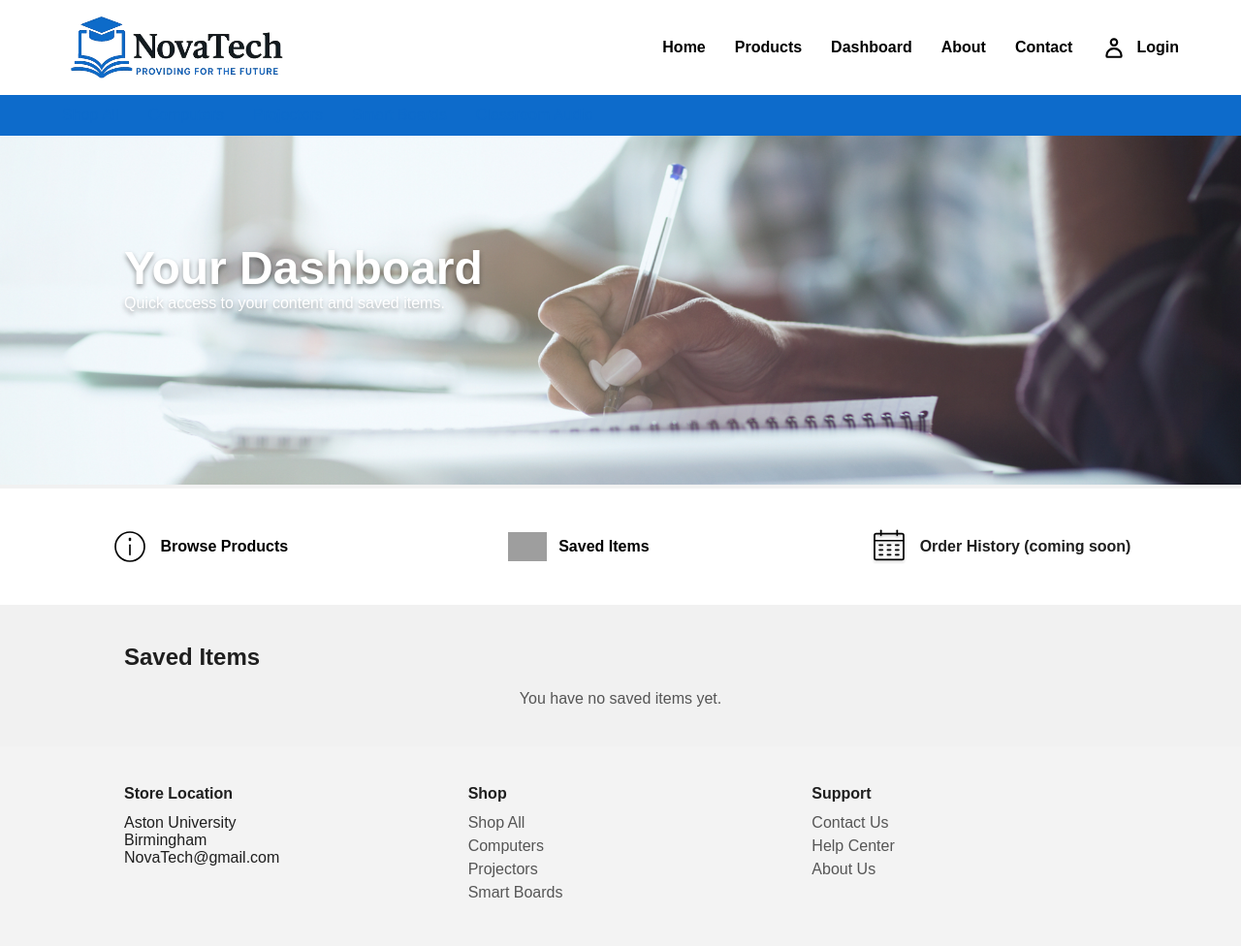
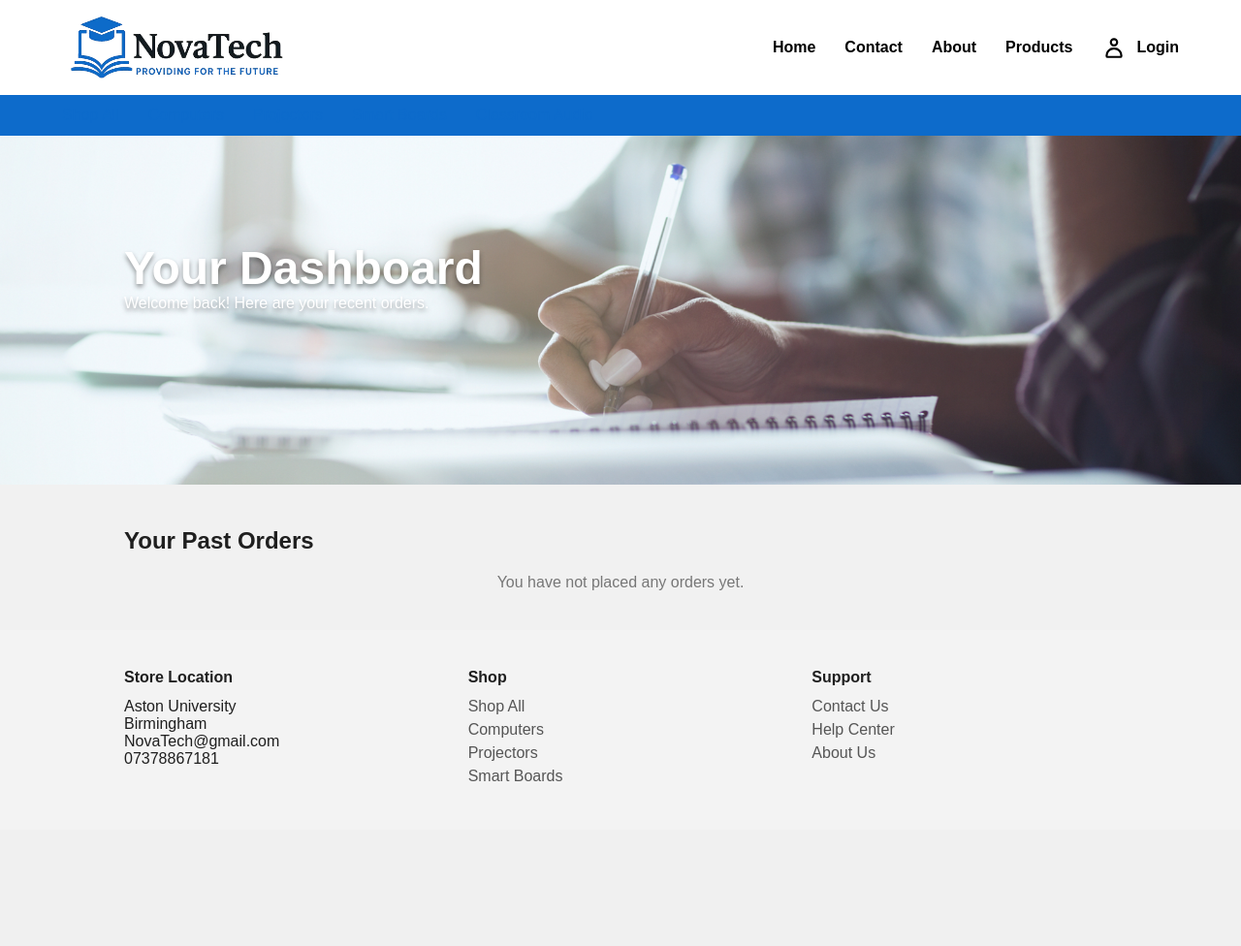
Before and after one commit to Helah77506/NovaTech, a PHP site: page /dashboard.html in a window 1280 px wide. Shown: the whole page at 97% size. After the commit the page ends 806 px from the top, so only its background shows below. Run offline with PHP 8.4, Linux system fonts and the light colour scheme; grey boxes are pictures that could not be loaded.

Commit message:
big changes bro

```diff
--- a/dashboard.css
+++ b/dashboard.css
@@ -1,23 +1,50 @@
 @import url('home.css');
 
-.saved-section {
+.dashboard-section {
     padding: 40px 10%;
 }
 
-.saved-section h2 {
-    margin-bottom: 20px;
+.orders-grid {
+    display: flex;
+    flex-direction: column;
+    gap: 24px;
+}
+
+.order-card {
+    background: #fff;
+    border-radius: 12px;
+    padding: 20px;
+    box-shadow: var(--shadow);
+}
+
+.order-card h4 {
+    margin-bottom: 10px;
+}
+
+.order-items {
+    display: grid;
+    grid-template-columns: repeat(auto-fit, minmax(220px, 1fr));
+    gap: 16px;
+    margin-top: 10px;
+}
+
+.order-item {
+    display: flex;
+    align-items: center;
+    gap: 12px;
+    background: #f9f9f9;
+    padding: 10px;
+    border-radius: 8px;
+}
+
+.order-item img {
+    width: 50px;
+    height: 50px;
+    object-fit: contain;
 }
 
 .empty-msg {
-    display: none;
-    color: #555;
+    text-align: center;
+    color: #777;
     margin-top: 20px;
-    font-size: 1rem;
-    text-align: center;
 }
-
-.icon a {
-    text-decoration: none;
-    color: #000;
-    font-weight: 600;
-}
--- a/dashboard.html
+++ b/dashboard.html
@@ -5,8 +5,6 @@
     <meta name="viewport" content="width=device-width, initial-scale=1.0">
     <title>Dashboard | NovaTech</title>
     <link rel="stylesheet" href="dashboard.css">
-    <script src="dashboard.js"></script>
-
 </head>
 
 <body>
@@ -15,12 +13,10 @@
     <img src="Assets/Home/Logo.png" alt="logo" class="logo" />
     <nav class="nav">
         <a href="Home.html">Home</a>
-        <a href="product.html">Products</a>
-        <a href="dashboard.html">Dashboard</a>
+         <a href="contact.html">Contact</a>
         <a href="about.html">About</a>
-        <a href="contact.html">Contact</a>
+         <a href="product.html">Products</a>
         <div class="nav-icons">
-
             <img src="Assets/Home/user.svg" alt="User" />
             <a href="login.html">Login</a>
         </div>
@@ -41,30 +37,15 @@
     <img src="Assets/Home/Hero.png" alt="Dashboard Banner">
     <div class="hero-text">
         <h1>Your Dashboard</h1>
-        <p>Quick access to your content and saved items.</p>
+        <p>Welcome back! Here are your recent orders.</p>
     </div>
 </section>
 
 <main>
-    <section class="icon-bar">
-        <div class="icon">
-            <img src="Assets/Home/info.svg">
-            <a href="product.html">Browse Products</a>
-        </div>
-        <div class="icon">
-            <img src="Assets/Home/sale.svg">
-            <a href="#saved">Saved Items</a>
-        </div>
-        <div class="icon">
-            <img src="Assets/Home/calender.svg">
-            <span>Order History (coming soon)</span>
-        </div>
-    </section>
-
-    <section id="saved" class="saved-section">
-        <h2>Saved Items</h2>
-        <div id="savedContainer" class="product-grid"></div>
-        <p id="noSavedMessage" class="empty-msg">You have no saved items yet.</p>
+    <section class="dashboard-section">
+        <h2>Your Past Orders</h2>
+        <div id="ordersContainer" class="orders-grid"></div>
+        <p id="noOrdersMessage" class="empty-msg">You have not placed any orders yet.</p>
     </section>
 </main>
 
@@ -72,7 +53,7 @@
     <div class="col">
         <h4>Store Location</h4>
         <p>Aston University<br>Birmingham</p>
-        <p>NovaTech@gmail.com<br></p>
+        <p>NovaTech@gmail.com<br>07378867181</p>
     </div>
     <div class="col">
         <h4>Shop</h4>
@@ -89,35 +70,6 @@
     </div>
 </footer>
 
-<script>
-function loadSaved() {
-    const saved = JSON.parse(localStorage.getItem("savedItems") || "[]");
-    const container = document.getElementById("savedContainer");
-    const noMsg = document.getElementById("noSavedMessage");
-
-    container.innerHTML = "";
-    if (!saved.length) {
-        noMsg.style.display = "block";
-        return;
-    }
-
-    noMsg.style.display = "none";
-
-    saved.forEach(item => {
-        const card = document.createElement("div");
-        card.className = "product-card";
-        card.innerHTML = `
-            <img src="${item.image}" alt="${item.name}">
-            <h3>${item.name}</h3>
-            <div class="price">£${item.price.toLocaleString()}</div>
-            <button class="details-btn" onclick="window.location.href='product.html'">View Product</button>
-        `;
-        container.appendChild(card);
-    });
-}
-
-document.addEventListener("DOMContentLoaded", loadSaved);
-</script>
-
+<script src="dashboard.js"></script>
 </body>
 </html>
--- a/dashboard.js
+++ b/dashboard.js
@@ -1,30 +1,46 @@
 // dashboard.js
 
-function loadSavedItems() {
-    const saved = JSON.parse(localStorage.getItem("savedItems") || "[]");
-    const container = document.getElementById("savedContainer");
-    const noMsg = document.getElementById("noSavedMessage");
+function loadPastOrders() {
+    const orders = JSON.parse(localStorage.getItem("pastOrders") || "[]");
+    const container = document.getElementById("ordersContainer");
+    const noMsg = document.getElementById("noOrdersMessage");
 
     container.innerHTML = "";
 
-    if (saved.length === 0) {
+    if (!orders.length) {
         noMsg.style.display = "block";
         return;
     }
 
     noMsg.style.display = "none";
 
-    saved.forEach(item => {
+    orders.reverse().forEach((order, index) => {
         const card = document.createElement("div");
-        card.className = "product-card";
-        card.innerHTML = `
-            <img src="${item.image}" alt="${item.name}">
-            <h3>${item.name}</h3>
-            <div class="price">£${item.price.toLocaleString()}</div>
-            <button class="details-btn" onclick="window.location.href='product.html'">View Product</button>
-        `;
+        card.className = "order-card";
+
+        const date = new Date(order.timestamp).toLocaleString();
+
+        card.innerHTML = `<h4>Order #${orders.length - index} - <span style="font-weight:normal">${date}</span></h4>`;
+
+        const itemsContainer = document.createElement("div");
+        itemsContainer.className = "order-items";
+
+        order.items.forEach(item => {
+            const itemDiv = document.createElement("div");
+            itemDiv.className = "order-item";
+            itemDiv.innerHTML = `
+                <img src="${item.image}" alt="${item.name}" />
+                <div>
+                    <strong>${item.name}</strong><br>
+                    Qty: ${item.quantity} — £${(item.price * item.quantity).toLocaleString()}
+                </div>
+            `;
+            itemsContainer.appendChild(itemDiv);
+        });
+
+        card.appendChild(itemsContainer);
         container.appendChild(card);
     });
 }
 
-document.addEventListener("DOMContentLoaded", loadSavedItems);
+document.addEventListener("DOMContentLoaded", loadPastOrders);
```
Also changed, not shown: get_orders.php (added, +52 -0 lines).
